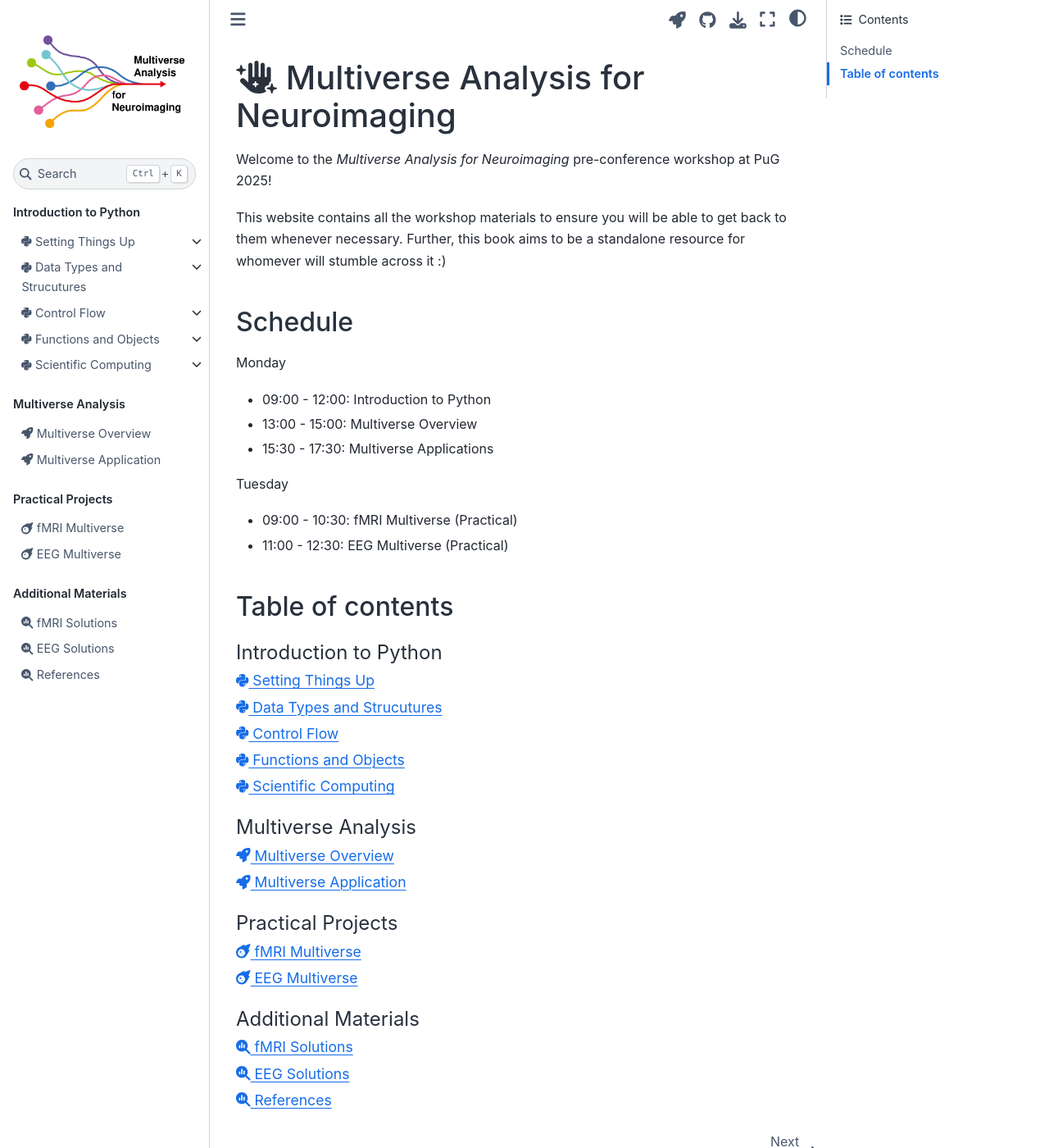
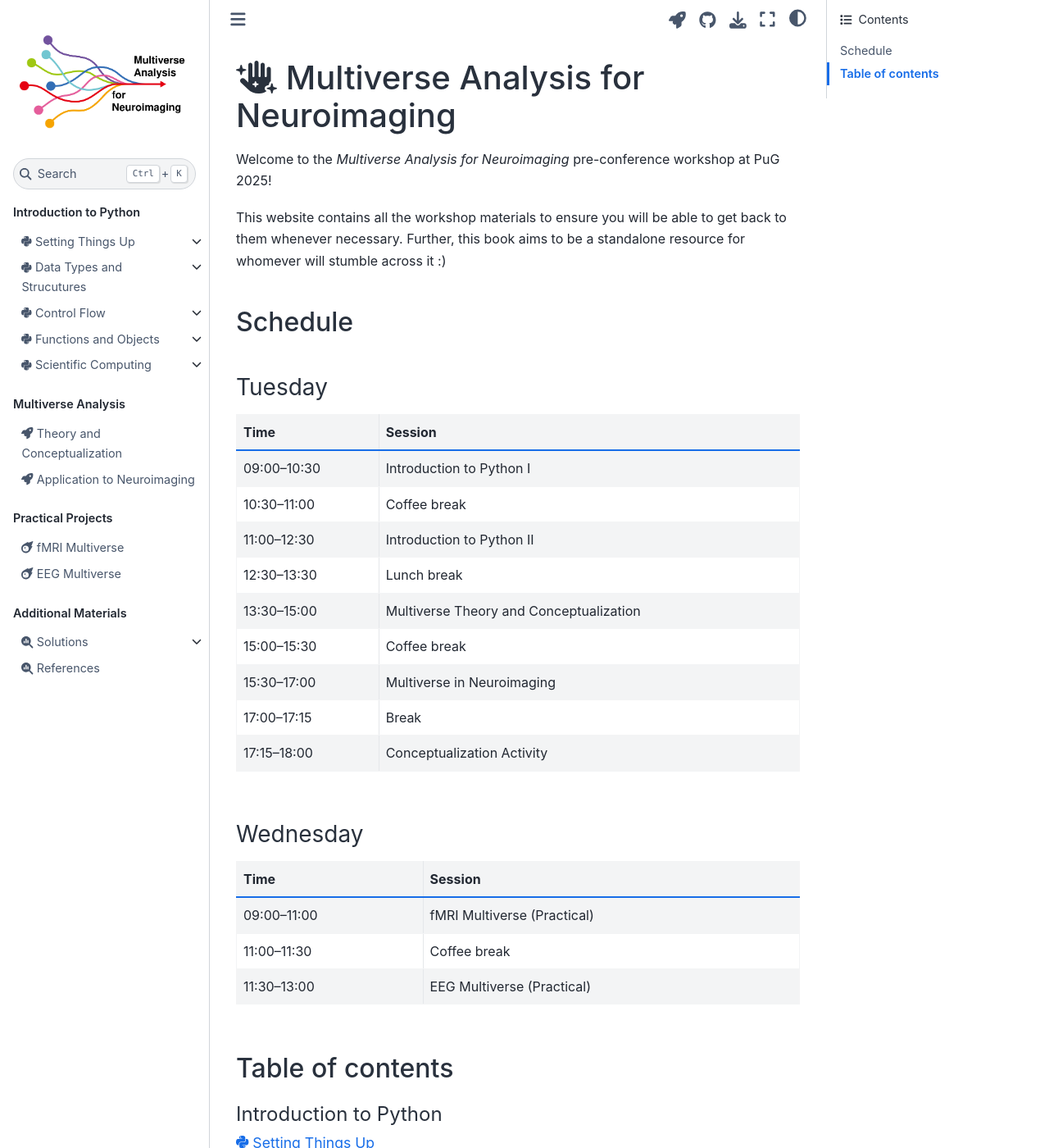
Before and after one commit to pmus-lab/pug2025-workshop, a Jupyter Book: the page built from book/introduction.md, in a window 1280 px wide and 1400 px high. Shown: the whole window at 82% size. Built offline with Jupyter Book 1.0.4 settings and Sphinx 7.4.7 and the Sphinx Book theme 1.1.4, drawn with Linux system fonts in a browser that asks for light colours; comment, search, counter and statistics services are not loaded; some of the changed text lies outside the part shown.

Commit message:
updated schedule

```diff
--- a/_toc.yml
+++ b/_toc.yml
@@ -37,7 +37,7 @@ parts:
         - file: book/1_python/5_Scientific_Comp/4_Exercises
 - caption: Multiverse Analysis
   chapters:
-    - file: book/2_multiverse/multiverse_overview
+    - file: book/2_multiverse/multiverse_theory
     - file: book/2_multiverse/multiverse_application
 - caption: Practical Projects
   chapters:
@@ -45,6 +45,9 @@ parts:
     - file: book/3_practical/eeg_multiverse
 - caption: Additional Materials
   chapters:
-    - file: book/4_additional/solutions_fmri
-    - file: book/4_additional/solutions_eeg
+    - file: book/4_additional/solutions
+      sections:
+        - file: book/4_additional/solutions_python
+        - file: book/4_additional/solutions_fmri
+        - file: book/4_additional/solutions_eeg
     - file: book/4_additional/references
--- a/book/2_multiverse/multiverse_application.md
+++ b/book/2_multiverse/multiverse_application.md
@@ -12,6 +12,6 @@ kernelspec:
   name: python3
 ---
 
-# <i class="fa-solid fa-rocket"></i> Multiverse Application
+# <i class="fa-solid fa-rocket"></i> Application to Neuroimaging
 
 <iframe width="800" height="450" src="../../_static/placeholder_slides.pdf" frameborder="0" allowfullscreen></iframe>
--- a/book/2_multiverse/multiverse_overview.md
+++ b/book/2_multiverse/multiverse_theory.md
@@ -12,6 +12,6 @@ kernelspec:
   name: python3
 ---
 
-# <i class="fa-solid fa-rocket"></i> Multiverse Overview
+# <i class="fa-solid fa-rocket"></i> Theory and Conceptualization
 
 <iframe width="800" height="450" src="../../_static/placeholder_slides.pdf" frameborder="0" allowfullscreen></iframe>
--- a/book/introduction.md
+++ b/book/introduction.md
@@ -20,14 +20,28 @@ This website contains all the workshop materials to ensure you will be able to g
 
 ## Schedule
 
-Monday
-- 09:00 - 12:00: Introduction to Python
-- 13:00 - 15:00: Multiverse Overview
-- 15:30 - 17:30: Multiverse Applications
+### Tuesday
 
-Tuesday
-- 09:00 - 10:30: fMRI Multiverse (Practical)
-- 11:00 - 12:30: EEG Multiverse (Practical)
+| Time         | Session                                 |
+| ------------ | --------------------------------------- |
+| 09:00–10:30  | Introduction to Python I                |
+| 10:30–11:00  | Coffee break                            |
+| 11:00–12:30  | Introduction to Python II               |
+| 12:30–13:30  | Lunch break                             |
+| 13:30–15:00  | Multiverse Theory and Conceptualization |
+| 15:00–15:30  | Coffee break                            |
+| 15:30–17:00  | Multiverse in Neuroimaging              |
+| 17:00–17:15  | Break                                   |
+| 17:15–18:00  | Conceptualization Activity              |
+
+### Wednesday
+
+| Time         | Session                    |
+| ------------ | -------------------------- |
+| 09:00–11:00  | fMRI Multiverse (Practical)|
+| 11:00–11:30  | Coffee break               |
+| 11:30–13:00  | EEG Multiverse (Practical) |
+
 
 ## Table of contents
 
```
Also changed, not shown: book/4_additional/solutions.md (added, +1 -0 lines), book/4_additional/solutions_eeg.md (+1 -1 lines), book/4_additional/solutions_fmri.md (+1 -1 lines), book/4_additional/solutions_python.ipynb (added).
